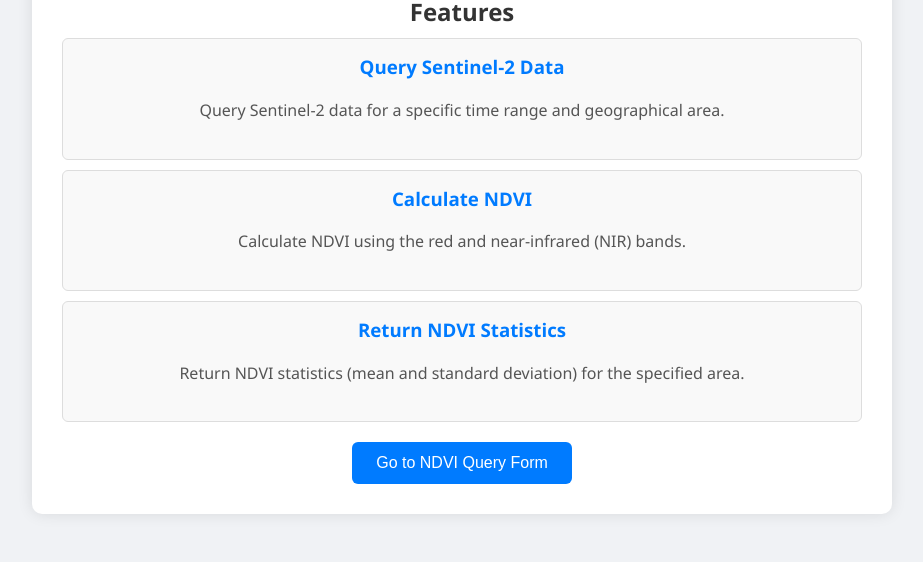
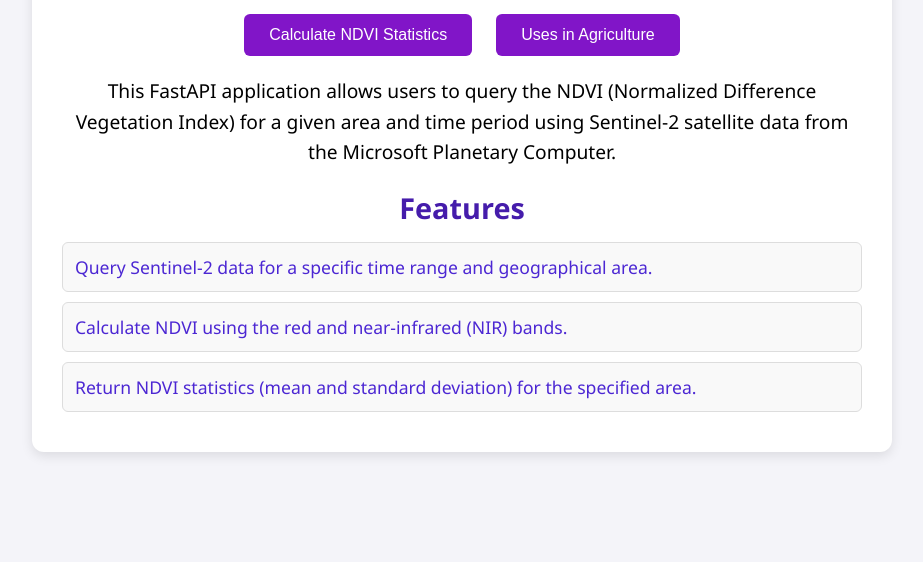
Before and after one commit to jayanth9676/suind-ndvi-query-service, a plain HTML site: page frontend/home.html in a window 1280 px wide. Shown: the part 238-800 px from the top of the page, without its empty margins (178-1101 px from the left). Drawn offline with Linux system fonts and the light colour scheme.

Commit message:
Udpated frontend files

```diff
--- a/frontend/home.html
+++ b/frontend/home.html
@@ -7,7 +7,7 @@
     <style>
         body {
             font-family: 'Segoe UI', Tahoma, Geneva, Verdana, sans-serif;
-            background-color: #f0f2f5;
+            background-color: #f4f4f9;
             margin: 0;
             padding: 0;
             display: flex;
@@ -18,81 +18,105 @@
         }
         .container {
             background-color: #fff;
+            max-width: 800px;
+            width: 90%;
             padding: 30px;
-            border-radius: 10px;
-            box-shadow: 0 0 15px rgba(0, 0, 0, 0.1);
-            max-width: 800px;
-            width: 100%;
+            border-radius: 12px;
+            box-shadow: 0 4px 12px rgba(0, 0, 0, 0.1);
+            margin: 20px;
         }
         h1 {
+            font-size: 2.5em;
+            margin-bottom: 20px;
             color: #007bff;
-            margin-bottom: 20px;
-            font-size: 2rem;
         }
         h2 {
-            color: #333;
-            font-size: 1.5rem;
+            font-size: 1.8em;
+            color: #451cab;
             margin-top: 20px;
-            margin-bottom: 10px;
+            margin-bottom: 15px;
         }
         p {
-            color: #555;
-            font-size: 1rem;
+            font-size: 1.2em;
+            color: #000;
             line-height: 1.6;
-            margin: 0 0 20px;
+            margin-bottom: 20px;
+        }
+        ul {
+            list-style-type: none;
+            padding: 0;
+            text-align: left;
+            margin: 0;
+        }
+        ul li {
+            font-size: 1.1em;
+            color: #4c27d3;
+            background-color: #f9f9f9;
+            padding: 12px;
+            margin-bottom: 10px;
+            border-radius: 6px;
+            border: 1px solid #ddd;
+            transition: background-color 0.3s, box-shadow 0.3s;
+        }
+        ul li:hover {
+            background-color: #e7e7ff;
+            box-shadow: 0 4px 8px rgba(0, 0, 0, 0.1);
         }
         button {
-            padding: 12px 24px;
+            padding: 12px 25px;
             font-size: 16px;
             color: #fff;
-            background-color: #007bff;
+            background-color: #8115c8;
             border: none;
             border-radius: 6px;
             cursor: pointer;
             transition: background-color 0.3s, transform 0.2s;
+            margin-top: 10px;
         }
         button:hover {
-            background-color: #0056b3;
+            background-color: #6e11a4;
             transform: scale(1.05);
         }
+        a {
+            display: inline-block;
+            margin-top: 20px;
+            color: #007bff;
+            text-decoration: none;
+            font-weight: bold;
+            font-size: 1.1em;
+            transition: color 0.3s, text-decoration 0.2s;
+        }
+        a:hover {
+            color: #0056b3;
+            text-decoration: underline;
+        }
         .buttons {
-            margin-top: 20px;
+            margin-bottom: 20px;
         }
-        .feature {
-            background-color: #f9f9f9;
-            padding: 15px;
-            border: 1px solid #ddd;
-            border-radius: 6px;
-            margin: 10px 0;
-        }
-        .feature h3 {
-            margin-top: 0;
-            color: #007bff;
+        .buttons a {
+            margin: 0 10px;
         }
     </style>
 </head>
 <body>
     <div class="container">
-        <h1>Welcome to the SUIND NDVI Query Service</h1>
-        <p>This FastAPI application allows users to query the NDVI (Normalized Difference Vegetation Index) for a given area and time period using Sentinel-2 satellite data from the Microsoft Planetary Computer.</p>
-        <h2>Features</h2>
-        <div class="feature">
-            <h3>Query Sentinel-2 Data</h3>
-            <p>Query Sentinel-2 data for a specific time range and geographical area.</p>
-        </div>
-        <div class="feature">
-            <h3>Calculate NDVI</h3>
-            <p>Calculate NDVI using the red and near-infrared (NIR) bands.</p>
-        </div>
-        <div class="feature">
-            <h3>Return NDVI Statistics</h3>
-            <p>Return NDVI statistics (mean and standard deviation) for the specified area.</p>
-        </div>
+        <h1>SUIND NDVI Query Service</h1>
         <div class="buttons">
             <a href="/frontend/index.html">
-                <button>Go to NDVI Query Form</button>
+                <button>Calculate NDVI Statistics</button>
+            </a>
+            <a href="/frontend/uses.html">
+                <button>Uses in Agriculture</button>
             </a>
         </div>
+        <p>This FastAPI application allows users to query the NDVI (Normalized Difference Vegetation Index) for a given area and time period using Sentinel-2 satellite data from the Microsoft Planetary Computer.</p>
+
+        <h2>Features</h2>
+        <ul>
+            <li>Query Sentinel-2 data for a specific time range and geographical area.</li>
+            <li>Calculate NDVI using the red and near-infrared (NIR) bands.</li>
+            <li>Return NDVI statistics (mean and standard deviation) for the specified area.</li>
+        </ul>
     </div>
 </body>
 </html>
```
Also changed, not shown: frontend/index.html (+28 -9 lines), frontend/uses.html (added, +146 -0 lines).
